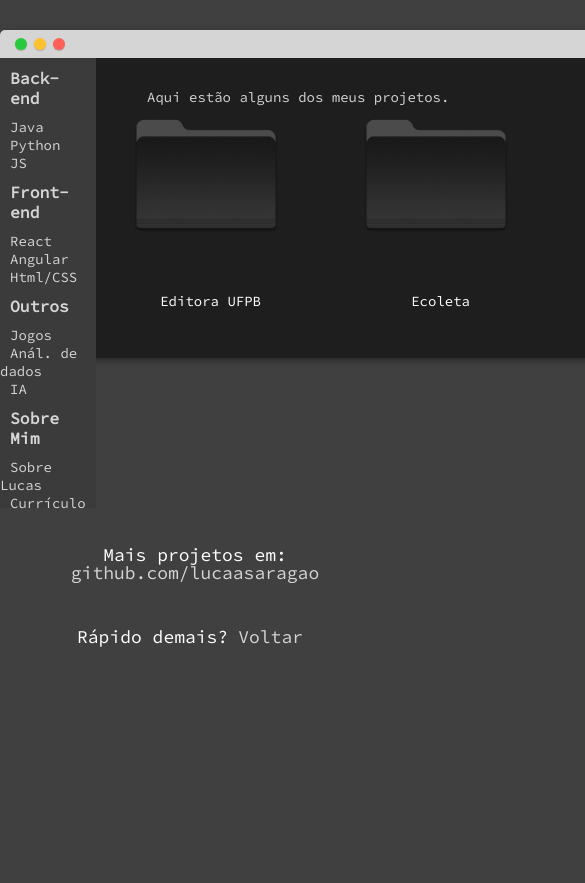
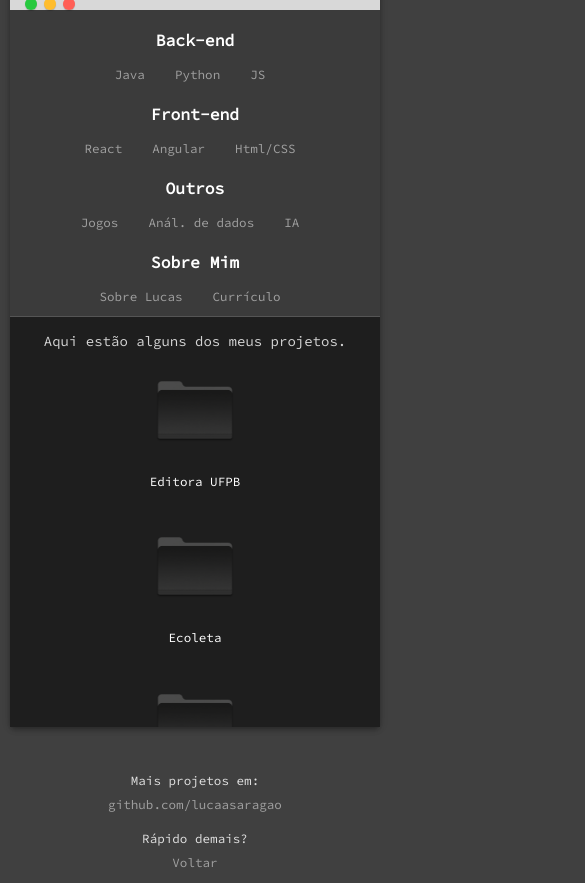
Before and after one commit to lucaasaragao/portfolio, a plain HTML site: page projects.html in a window 390 px wide. Shown: the top 883 px of the page, 585 px wide, since content can reach past the window. Before the commit the page ends 844 px from the top, so only its background shows below. Drawn offline with Linux system fonts and the light colour scheme.

Commit message:
Novas atualizacoes

```diff
--- a/css/style.css
+++ b/css/style.css
@@ -1,4 +1,3 @@
-
 /*
 Thanks for the inspiration
 @tannerbyers: https://codepen.io/tannerbyers
@@ -13,136 +12,137 @@ body {
     display: flex;
     flex-direction: column;
     align-items: center;
-  margin: auto;
-  overflow: hidden;
-  font-family: "Source Code Pro","PT Sans Mono","Monaco","Iconsolas","Droid Sans Mono",monospace;
-  font-size:14px;
+    justify-content: center; /* Centraliza o conteúdo verticalmente */
+    margin: 0; /* Remove margem padrão do body */
+    overflow: hidden; /* Mantém o scroll global desativado para a interface do terminal */
+    font-family: "Source Code Pro", "PT Sans Mono", "Monaco", "Iconsolas", "Droid Sans Mono", monospace;
+    font-size: 14px;
     background-color: #404040;
-  max-width: 1280px;
+
 
 }
 
-h3{
-  margin: 10px;
+h3 {
+    margin: 10px 0; /* Ajusta margem para os títulos do menu */
+    color: white; /* Garante que os títulos sejam brancos */
 }
 
-a{
+a {
     color: #d5d5d5;
     text-decoration: none;
-  margin: 10px;
+    margin: 5px 0; /* Ajuste para melhor espaçamento dos links no menu */
+    display: block; /* Garante que cada link ocupe sua própria linha no menu */
 }
 
-a:hover{
+a:hover {
     color: white;
 }
 
 .console {
     display: flex;
-  align-items: center;
-  justify-content: center;
+    flex-direction: column; /* Para que os pontos e o corpo fiquem em coluna */
     border-top: 28px solid #d5d5d5;
     position: relative;
     border-radius: 5px;
-  box-shadow: 0 4px 5px 0 rgba(0, 0, 0, 0.14), 0 1px 10px 0 rgba(0, 0, 0, 0.12),
-    0 2px 4px -1px rgba(0, 0, 0, 0.2);
-  margin: 0 auto;
+    box-shadow: 0 4px 5px 0 rgba(0, 0, 0, 0.14), 0 1px 10px 0 rgba(0, 0, 0, 0.12), 0 2px 4px -1px rgba(0, 0, 0, 0.2);
+    margin: 20px auto; /* Adiciona margem vertical e centraliza horizontalmente */
     background-color: #1e1e1e;
-  margin-top: 200px;
+    width: 90%; /* Largura flexível */
+    max-width: 900px; /* Limita a largura máxima para telas grandes */
+    height: 60vh; /* Altura flexível */
+    max-height: 500px; /* Limita a altura máxima */
 }
 
-.console-body{
-  display: flex;
+/* Estilos para a página projects.html e mySpace.html */
+.console-body {
+    display: flex; /* ATENÇÃO AQUI: Torna o console-body um contêiner flex */
+    flex-direction: row; /* Coloca os itens (menu e conteúdo principal) em linha */
     background-color: #1e1e1e;
-  min-width: 830px;
-  min-height: 450px;
+    width: 100%;
+    height: 100%; /* Ocupa a altura total disponível dentro do console */
     color: #d5d5d5;
+    overflow: hidden; /* Esconde overflow do console-body para gerenciar nos filhos */
 }
 
-.console-menu{
+.console-menu {
     background-color: #3B3B3B;
-  width: 150px;
-  height: 450px;
+    width: 200px; /* Largura fixa para o menu lateral */
+    min-width: 150px; /* Garante um tamanho mínimo para o menu */
+    flex-shrink: 0; /* Impede que o menu encolha mais do que o necessário */
+    height: 100%; /* Ocupa toda a altura do console-body */
+    padding: 15px;
+    box-sizing: border-box; /* Inclui padding na largura */
+    overflow-y: auto; /* Adiciona scroll se o menu for muito grande */
 }
 
-.console-folder{
-  display: flex;
-  align-items: center;
-  justify-content: center;
-  margin: auto;
-  width: auto;
-  height: 300px;
+.console-main-content { /* NOVO ESTILO para o contêiner principal da direita */
+    flex-grow: 1; /* Permite que ocupe o espaço restante */
+    display: flex; /* Torna este um contêiner flex também */
+    flex-direction: column; /* Organiza o texto e as pastas em coluna */
+    padding: 20px;
+    box-sizing: border-box;
+    overflow-y: auto; /* Adiciona scroll se o conteúdo principal for muito grande */
 }
 
-.folder-1 p{
-  text-align: center;
-  width: auto;
-  right: auto;
+.sub-Text {
+    margin-bottom: 20px; /* Espaçamento entre o texto e as pastas */
+    font-size: 1.1em;
+    text-align: center; /* Centraliza o texto */
 }
 
-.folder-2 p{
-  text-align: center;
-  width: auto;
-  right: auto;
+.console-folder {
+    display: flex;
+    flex-wrap: wrap; /* Permite que as pastas quebrem para a linha de baixo */
+    justify-content: center; /* Centraliza as pastas horizontalmente */
+    align-items: flex-start; /* Alinha as pastas no topo da linha */
+    gap: 20px; /* Espaçamento entre as pastas */
+    width: 100%; /* Ocupa toda a largura disponível */
 }
 
-.folder-3 p{
+.console-folder img {
+    width: 120px; /* Tamanho ajustado das imagens das pastas */
+    height: 120px;
+    cursor: pointer;
+    transition: transform 0.2s; /* Adiciona uma transição suave ao hover */
+}
+
+.console-folder img:hover {
+    transform: scale(1.05); /* Pequeno efeito de zoom ao passar o mouse */
+}
+
+.folder-1, .folder-2, .folder-3 {
+    display: flex;
+    flex-direction: column;
+    align-items: center;
     text-align: center;
-  width: auto;
-  right: auto;
+    width: 150px; /* Largura base para cada pasta */
+}
+
+.folder-1 p, .folder-2 p, .folder-3 p {
+    color: white;
+    margin-top: 10px; /* Espaçamento entre a imagem e o texto */
+    font-size: 0.9em;
 }
 
 
-
-.console-folder img{
-  margin: 25px;
-  width: 150px;
-  height: 150px;
-  cursor: pointer;
-}
-
-.folder-1 img{
-  margin-top: 25px;
-}
-
-.sub-Text{
-  position: absolute;
-  display: flex;
-  margin-top: 5%;
-  margin-left: 22%;
-  flex-direction: row;
-  align-items: center;
-  justify-content: center;
-  padding: 0 15px;
- }
-
-p{
-  color: white;
-}
-
-textarea {
+/* Estilos para o textarea (apenas na index.html) */
+.textarea {
     background-color: #1e1e1e;
-  min-width: 800px;
-  min-height: 400px;
+    width: 100%;
+    height: 100%;
     background: none;
     color: white;
-  margin: 0px;
+    margin: 0;
     padding: 30px 17px 20px 17px;
     font-size: 18px;
     line-height: 34px;
     border: none;
-  overflow: hidden !important;
+    overflow: auto !important; /* Permite scroll se o conteúdo for maior */
     outline: none !important;
     resize: none !important;
-
-
-  &:focus, &:active {
-    outline: none;
-  }
 }
 
-
-
-.dots-container{
+.dots-container {
     position: absolute;
     top: -28px;
     left: 0;
@@ -154,143 +154,189 @@ textarea {
     padding: 0 15px;
 }
 
-  .dot-red{
+.dot-red, .dot-yelow, .dot-green {
     width: 12px;
     height: 12px;
     border-radius: 50%;
     margin-right: 7px;
-    box-shadow: 0 1px 1px 0 rgba(0,0,0,.2);
-    background-color: white;
-    background-color: #ff6057;
+    box-shadow: 0 1px 1px 0 rgba(0, 0, 0, .2);
     cursor: pointer;
 }
 
-  .dot-yelow{
-    width: 12px;
-    height: 12px;
-    border-radius: 50%;
-    margin-right: 7px;
-    box-shadow: 0 1px 1px 0 rgba(0,0,0,.2);
-    background-color: white;
-    background-color: #ffc22e;
-    cursor: pointer;
+.dot-red { background-color: #ff6057; }
+.dot-yelow { background-color: #ffc22e; }
+.dot-green { background-color: #28ca40; }
+
+.footer {
+    display: flex;
+    flex-direction: column;
+    align-items: center;
+    justify-content: center;
+    line-height: 1.5em;
+    margin-top: 20px;
+    text-align: center;
+    padding: 0 10px;
+    color: white; /* Garante que o texto do footer seja branco */
 }
 
-  .dot-green{
-    width: 12px;
-    height: 12px;
-    border-radius: 50%;
-    margin-right: 7px;
-    box-shadow: 0 1px 1px 0 rgba(0,0,0,.2);
-    background-color: white;
-    background-color: #28ca40;
-    cursor: pointer;
+.footer p {
+    margin: 5px 0;
 }
 
-    .footer{
-      display: flex;
-      align-items: center;
-      justify-content: center;
-      flex-direction: column;
-      line-height: 8px;
+
+/* --- Media Queries para Responsividade --- */
+
+/* Ajustes para telas de tablets e desktops menores */
+@media (max-width: 900px) {
+    .console {
+        width: 95%; /* Ocupa um pouco mais da largura em telas menores */
+        max-width: 700px; /* Limita a largura em tablets */
+        height: 70vh; /* Aumenta um pouco a altura para acomodar conteúdo */
+        max-height: 550px;
     }
-
-    #caricatura{
-      width: 100px;
+    .console-menu {
+        width: 160px; /* Reduz um pouco a largura do menu */
+    }
+    .console-folder img {
+        width: 100px; /* Reduz o tamanho das pastas */
         height: 100px;
-      border: rgba(0, 0, 0, 0.12);
-      border-radius: 50px;
-      box-shadow: 0 4px 5px 0 rgba(0, 0, 0, 0.14), 0 1px 10px 0 rgba(0, 0, 0, 0.12),
-        0 2px 4px -1px rgba(0, 0, 0, 0.2);
     }
-
-    @media (max-width: 1500px) {
-      textarea{
-        width: auto;
-        height: auto;
-        margin: auto;
-        font-size: 12px;
-        line-height: 30px;
-      }
-
-      .console {
-        width:auto;
-        height: auto;
-        margin-top: 55px;
-      }
-
-      .console-body{
-        min-width: 600px;
-        min-height: 300px;
-      }
-
-      .console-menu{
-        width: 150px;
-        height: 450px;
-      }
-      #caricatura{
-        display: none;
+    .folder-1, .folder-2, .folder-3 {
+        width: 120px; /* Ajusta a largura do contêiner da pasta */
     }
 }
 
-  @media (max-width: 800px) {
-    textarea{
-      width: auto;
-      height: auto;
-      margin: auto;
-      font-size: 9px;
-      line-height: 35px;
+/* Ajustes para telas de celulares */
+@media (max-width: 600px) {
+    .console {
+        flex-direction: column; /* Altera o layout do console para coluna */
+        height: 85vh; /* Ocupa mais altura da tela */
+        max-height: none; /* Remove o limite de altura em celulares */
+        border-top: 20px solid #d5d5d5; /* Reduz a barra superior */
     }
 
-    .console {
-      width:auto;
-      height: auto;
-      margin-top: 30px;
+    .dots-container {
+        top: -20px; /* Ajusta a posição dos pontos */
     }
 
-    .console-body{
-      width: 370px;
-      height: 250px;
+    .console-body {
+        flex-direction: column; /* Empilha o menu e o conteúdo principal em coluna */
+        overflow-y: auto; /* Permite scroll no corpo inteiro se necessário */
     }
 
-    .console-folder{
-      margin: auto;
-      width: auto;
-      height: 100px;
+    .console-menu {
+        width: 100%; /* Menu ocupa a largura total */
+        height: auto; /* Altura automática */
+        min-height: unset; /* Remove min-height */
+        border-bottom: 1px solid #555; /* Separador visual */
+        padding: 10px;
+        display: flex; /* Torna o menu flexível para organizar os links */
+        flex-wrap: wrap; /* Permite que os links quebrem linha */
+        justify-content: center; /* Centraliza os links */
+        gap: 10px; /* Espaçamento entre os links */
     }
 
-    .console-menu{
-      width: 150px;
-      height: 450px;
+    .console-menu h3 {
+        width: 100%; /* Títulos ocupam a largura total e centralizam */
+        text-align: center;
+        margin-bottom: 5px;
     }
-    .footer{
-      margin: auto;
+
+    .console-menu a {
+        margin: 2px 5px; /* Ajusta margem para links do menu */
+        display: inline-block; /* Permite que fiquem lado a lado */
+        font-size: 0.9em;
     }
-    .footer p{
-      display: flex;
-      align-items: center;
-      justify-content: center;
-      flex-wrap: wrap;
-      font-size: 18px;
+
+    .console-main-content {
+        padding: 15px;
+        flex-grow: 1;
+    }
+
+    .sub-Text {
+        font-size: 1em;
+        margin-bottom: 15px;
+    }
+
+    .console-folder {
+        flex-direction: column; /* Empilha as pastas verticalmente */
+        align-items: center; /* Centraliza as pastas */
+        gap: 15px; /* Ajusta o espaçamento */
+    }
+
+    .console-folder img {
+        width: 80px; /* Reduz ainda mais o tamanho das pastas */
+        height: 80px;
+    }
+
+    .folder-1, .folder-2, .folder-3 {
+        width: 100px; /* Ajusta a largura do contêiner da pasta */
+    }
+
+    .footer {
+        font-size: 0.9em;
+        padding: 0 5px;
+    }
+
+    .footer p {
+        flex-direction: column; /* Quebra as linhas do footer */
+        text-align: center;
+    }
+    .footer a {
+        display: block; /* Garante que os links do footer fiquem em nova linha */
+        margin-top: 5px;
+    }
+}
+
+/* Cores do console */
+.console {
+  border-top: 28px solid #D8D8D8; /* Borda superior mais clara */
+  background-color: #1e1e1e; /* Fundo do corpo do terminal */
+}
+
+/* Cores dos pontos de controle */
+.dot-red { background-color: #FF5F56; }
+.dot-yelow { background-color: #FFBD2E; }
+.dot-green { background-color: #27C93F; }
+
+/* Cor do texto do terminal (textarea) */
+textarea {
+  color: #E0E0E0; /* Texto principal do terminal */
+}
+
+/* Cor do texto do footer */
+.footer p {
+  color: #E0E0E0; /* Garante que o texto do footer seja legível */
+}
+
+/* Cor dos links */
+a {
+  color: #A0A0A0; /* Links com um tom de cinza mais suave */
+}
+
+a:hover {
+  color: white; /* Cor do hover para branco */
+}
+
+/* Ajustes para o textarea (apenas na index.html) em telas pequenas */
+@media (max-width: 600px) {
+    .textarea {
+        font-size: 14px;
+        line-height: 1.6em;
+        padding: 20px 10px;
     }
 }
 
 @media (max-width: 375px) {
-  textarea{
-    width: auto;
-    height: auto;
-    overflow: hidden;
-    font-size: 9px;
+    .textarea {
+        font-size: 12px;
+        line-height: 1.4em;
+        padding: 15px 8px;
     }
-
-  .footer p{
-    display: flex;
-    align-items: center;
-    justify-content: center;
-    flex-wrap: wrap;
+    .footer p {
         font-size: 12px;
     }
-
-
-
+    .console-menu a {
+        font-size: 0.8em;
     }
+}
--- a/projects.html
+++ b/projects.html
@@ -8,7 +8,11 @@
     <title>Lucas Aragão | Developer</title>
 </head>
 <body>
-    <div class=console>
+    <div class="console">
+        <div class="dots-container"> <div class="dot-green"></div>
+            <div class="dot-yelow"></div>
+            <div class="dot-red"></div>
+        </div>
         <div class="console-body">
             <div class="console-menu">
                 <h3>Back-end</h3>
@@ -31,7 +35,7 @@
                 <a href="https://drive.google.com/file/d/1LgnVTssCaEzzKyLlFUFhls_ZCyPbMQut/view?usp=sharing" target="_blank">Currículo</a> <br>
             </div>
 
-
+            <div class="console-main-content">
                 <div class="sub-Text">
                     Aqui estão alguns dos meus projetos.
                 </div>
@@ -41,13 +45,12 @@
                         <a href="https://github.com/lucaasaragao/Editora-UFPB" target="_blank">
                             <img src="img/hiclipart.com.png" alt="Pasta1" class="img-folder1"></a>
                         <a href="https://github.com/lucaasaragao/Editora-UFPB" target="_blank"><p>Editora UFPB</p></a>
-
                     </div>
 
                     <div class="folder-2">
                         <a href="https://github.com/lucaasaragao/NLW-Ecoleta" target="_blank">
                             <img src="img/hiclipart.com.png" alt="Pasta1" class="img-folder2"> </a>
-                <a href="https://github.com/lucaasaragao/NLW-Ecoleta" target="_blank"><p>Ecoleta</p></a>
+                        <a href="https://github.com="https://github.com/lucaasaragao/NLW-Ecoleta" target="_blank"><p>Ecoleta</p></a>
                     </div>
 
                     <div class="folder-3">
@@ -55,15 +58,8 @@
                             <img src="img/hiclipart.com.png" alt="Pasta1" class="img-folder3"> </a>
                         <a href="https://github.com/lucaasaragao/YourCareer/blob/master/README.md" target="_blank"><p>YouCareer</p></a>
                     </div>
-
                 </div>
-
-
             </div>
-        <div class=dots-container>
-          <div class=dot-green></div>
-          <div class=dot-yelow></div>
-          <div class=dot-red></div>
         </div>
     </div>
 
```
Also changed, not shown: js/script.js (+20 -18 lines). Lines whose indentation alone changed are shown as unchanged.
